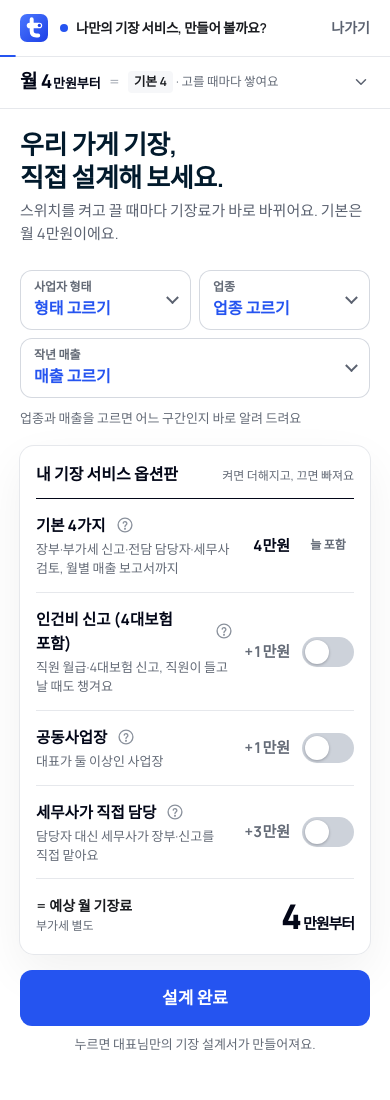
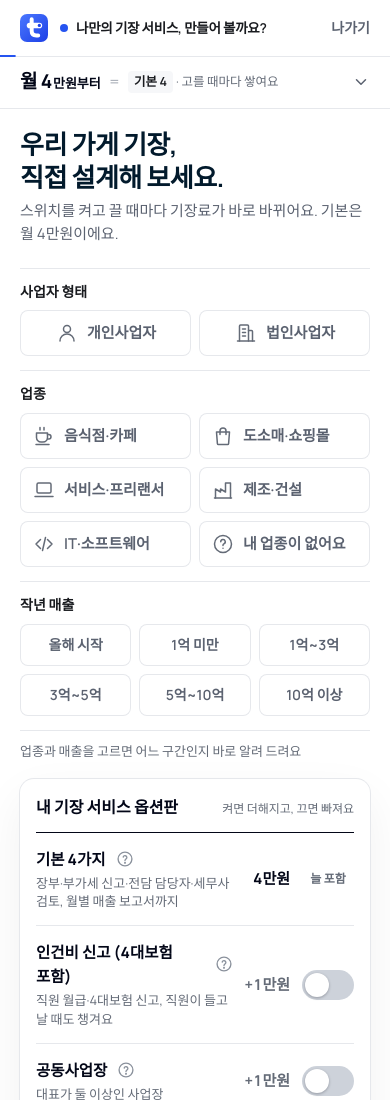
Before and after one commit to taxmin0812-netizen/taxmin-landing-draft, a plain HTML site: page build.html in a window 390 px wide. Shown: the top 1100 px of the page. Drawn offline with Linux system fonts and the light colour scheme; a web font is replaced by a local one.

Commit message:
설계 화면 형태·업종·매출: 펼치는 목록 → 바로 누르는 단추
Co-Authored-By: Claude Opus 5.5 <noreply@anthropic.com>

```diff
--- a/build.html
+++ b/build.html
@@ -116,14 +116,10 @@ h1{font-size:32px;font-weight:700;letter-spacing:-.02em;color:#021A2C;line-heigh
 .step.on .n{color:var(--ink)}
 
 /* 옵션판(11/26) */
-.cfg{display:grid;grid-template-columns:repeat(3,minmax(0,1fr));gap:8px;margin-top:24px}
-.cf{position:relative;display:flex;flex-direction:column;justify-content:center;min-height:60px;padding:8px 34px 8px 14px;border-radius:12px;box-shadow:inset 0 0 0 1px #D5D9E0;background:#fff;cursor:pointer;transition:box-shadow .15s}
-.cf small{font-size:12px;font-weight:600;color:var(--mute)}
-.cf select{appearance:none;-webkit-appearance:none;width:100%;border:0;padding:0;background:none;font:inherit;font-size:16px;font-weight:700;color:var(--blue);cursor:pointer;text-overflow:ellipsis}
-.cf select:focus{outline:none}
-.cf::after{content:"";position:absolute;right:14px;top:50%;width:7px;height:7px;border:solid var(--sub);border-width:0 2px 2px 0;transform:translateY(-75%) rotate(45deg);pointer-events:none}
-.cf.set{box-shadow:inset 0 0 0 1.5px var(--ink)}.cf.set select{color:var(--ink)}
-.cf:focus-within{outline:2px solid var(--blue);outline-offset:2px}
+.cfg{margin-top:22px;border-top:1px solid var(--line)}
+.cg{display:grid;grid-template-columns:96px minmax(0,1fr);gap:14px;align-items:start;padding:12px 0;border-bottom:1px solid var(--line)}
+.cg-h{padding-top:12px;font-size:15px;font-weight:700;color:var(--ink)}
+.cg .seg.c6{grid-template-columns:repeat(6,minmax(0,1fr))}
 .cfg + .note{margin-top:10px}
 .board{margin-top:18px;padding:4px 22px 0;border-radius:16px;background:#fff;box-shadow:0 0 0 1px var(--line),0 18px 48px rgba(2,6,23,.06)}
 .bd-hd{display:flex;justify-content:space-between;align-items:baseline;gap:10px;padding:14px 0 12px;border-bottom:1.5px solid var(--ink)}
@@ -159,6 +155,7 @@ h1{font-size:32px;font-weight:700;letter-spacing:-.02em;color:#021A2C;line-heigh
 .done-n{margin-top:8px;font-size:13px;color:var(--mute);text-align:center}
 @media (hover:hover){.cf:hover{box-shadow:inset 0 0 0 1.5px #9AA1AC}.cf.set:hover{box-shadow:inset 0 0 0 1.5px var(--ink)}.done-go:hover{background:#1B44D6}.sw:hover{filter:brightness(.96)}}
 @media (prefers-reduced-motion:reduce){.opt.pop{animation:none}}
+@media (max-width:360px){.bd-hd span{display:none}}
 
 /* 설계안(견적서) */
 /* 설계안은 키가 화면보다 커서 따라붙지 않고 그대로 흐름(금액은 아래 띠에 늘 보임) */
@@ -456,8 +453,11 @@ h1{font-size:32px;font-weight:700;letter-spacing:-.02em;color:#021A2C;line-heigh
   .rc{box-shadow:0 0 0 1px var(--line)}
   /* 옵션판 휴대폰: 한 화면에 위아래로. 설계서는 '설계 완료' 뒤에 나옴 */
   .mk{padding-top:20px}
-  .cfg{grid-template-columns:1fr 1fr}
-  #cf-sales{grid-column:1/-1}
+  .cg{grid-template-columns:1fr;gap:8px;padding:12px 0 14px}
+  .cg-h{padding-top:0;font-size:14px;color:var(--ink-2)}
+  #biz{grid-template-columns:repeat(2,minmax(0,1fr))}
+  #biz .ch{justify-content:flex-start;padding:6px 12px}
+  .cg .seg.c6{grid-template-columns:repeat(3,minmax(0,1fr))}
   .board{padding:2px 16px 0;border-radius:14px}
   .opt{gap:6px 12px;padding:14px 0}
   .o-t b{font-size:15.5px}
@@ -530,10 +530,11 @@ h1{font-size:32px;font-weight:700;letter-spacing:-.02em;color:#021A2C;line-heigh
     <h1 id="mh1">우리 가게 기장, 직접 설계해 보세요.</h1>
     <p class="lead">스위치를 켜고 끌 때마다 기장료가 바로 바뀌어요. 기본은 월 4만원이에요.</p>
     <!-- 11/26 사용자: 설문지 대신 옵션판(자동차 옵션처럼 직접 켜고 끔). 위 칩 3개는 기본 금액만 정함 -->
-    <div class="cfg" role="group" aria-label="기본 정보">
-      <label class="cf" id="cf-type"><small>사업자 형태</small><select id="f-type"><option value="">형태 고르기</option></select></label>
-      <label class="cf" id="cf-biz"><small>업종</small><select id="f-biz"><option value="">업종 고르기</option></select></label>
-      <label class="cf" id="cf-sales"><small>작년 매출</small><select id="f-sales"><option value="">매출 고르기</option></select></label>
+    <!-- 11/26 사용자: 펼치는 목록은 '짜침' → 바로 누르는 단추 -->
+    <div class="cfg">
+      <div class="cg"><h2 class="cg-h" id="h-type">사업자 형태</h2><div class="seg c2" id="type" role="group" aria-labelledby="h-type"></div></div>
+      <div class="cg"><h2 class="cg-h" id="h-biz">업종</h2><div class="seg c3" id="biz" role="group" aria-labelledby="h-biz"></div></div>
+      <div class="cg"><h2 class="cg-h" id="h-sales">작년 매출</h2><div class="seg c6" id="sales" role="group" aria-labelledby="h-sales"></div></div>
     </div>
     <p class="note" id="snote"></p>
     <section class="board" aria-labelledby="bd-h">
@@ -776,16 +777,16 @@ const MON = [['예시 식당 B','음식점업'],['예시 상점 B','도소매업
 
 // 고르는 칸 그리기
 const chip = (g, i, label, ic) => `<button type="button" class="ch" data-g="${g}" data-i="${i}" aria-pressed="false">${ic?`<svg class="i" aria-hidden="true"><use href="#${ic}"/></svg>`:''}${label}</button>`;
-$('f-type').insertAdjacentHTML('beforeend', TYPES.map((t,i)=>`<option value="${i}">${t[1]}</option>`).join(''));
-$('f-biz').insertAdjacentHTML('beforeend', BIZ.map((b,i)=>`<option value="${i}">${b[0]}</option>`).join(''));
-$('f-sales').insertAdjacentHTML('beforeend', SALES.map((x,i)=>`<option value="${i}">${x[0]}</option>`).join(''));
+$('type').innerHTML = TYPES.map((t,i)=>chip('type', i, t[1], t[2])).join('');
+$('biz').innerHTML = BIZ.map((b,i)=>chip('biz', i, b[0], b[2])).join('');
+$('sales').innerHTML = SALES.map((x,i)=>chip('sales', i, x[0])).join('');
 $('help').innerHTML = HELP.map(h=>`<div class="hi"><label><input type="checkbox" value="${h[0]}">${h[1]}</label>${QI.btn(h[0])}</div>`).join('');
 $('op-co').textContent = `+${P('co')}만원`; $('op-cpa').textContent = `+${P('cpa')}만원`;
 
 // 위 칩 3개(기본 금액)
-['type','biz','sales'].forEach(g=> $('f-'+g).addEventListener('change', e=>{ const v = e.target.value, i = +v;
-  if (g==='type') sel.type = v==='' ? null : TYPES[i][0]; else sel[g] = v==='' ? null : i;
-  draw(v==='' ? '' : g==='type' ? TYPES[i][1] : g==='biz' ? '업종 ' + BIZ[i][0] : '작년 매출 ' + SALES[i][0]); }));
+document.querySelector('.cfg').addEventListener('click', e=>{ const c = e.target.closest('[data-g]'); if (!c) return; const g = c.dataset.g, i = +c.dataset.i;
+  if (g==='type') sel.type = TYPES[i][0]; else sel[g] = i;
+  draw(g==='type' ? TYPES[i][1] : g==='biz' ? '업종 ' + BIZ[i][0] : '작년 매출 ' + SALES[i][0]); });
 // 옵션판: 스위치 켜고 끄기 · 직원 수
 document.querySelector('.board').addEventListener('click', e=>{
   const sw = e.target.closest('.sw'), pm = e.target.closest('.pm');
@@ -959,7 +960,7 @@ function calcDone(){ if (calcSent || typeof window.TM_TRACK !== 'function') retu
 function draw(what){
   const r = est(sel), corp = T(sel)==='법인';
   // 칩 · 스위치 · 직원 수 · 자동으로 붙는 사업 규모 줄
-  [['type', sel.type ? TYPES.findIndex(t=>t[0]===sel.type) : null], ['biz', sel.biz], ['sales', sel.sales]].forEach(([g,v])=>{ const el = $('f-'+g); el.value = v==null ? '' : v; el.closest('.cf').classList.toggle('set', v!=null); });
+  document.querySelectorAll('.cfg .ch[data-i]').forEach(c=>{ const g = c.dataset.g, i = +c.dataset.i; c.setAttribute('aria-pressed', g==='type' ? TYPES[i][0]===sel.type : sel[g]===i); });
   const ON = {pay: sel.staff>0, co: !!sel.co, cpa: !!sel.cpa};
   Object.entries(ON).forEach(([k,on])=>{ $('opt-'+k).classList.toggle('on', on); $('opt-'+k).querySelector('.sw').setAttribute('aria-checked', on); });
   $('opt-co').hidden = corp;
```
